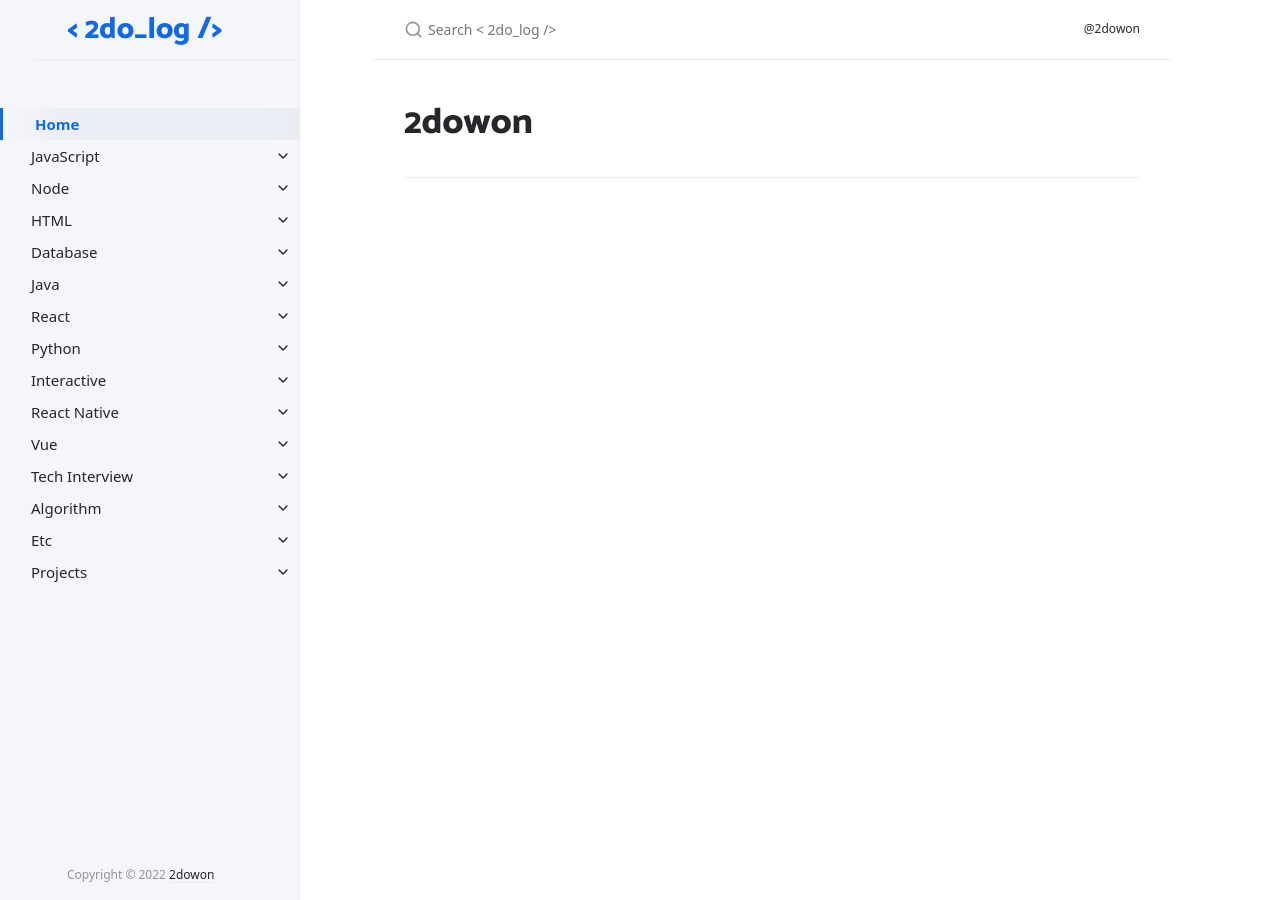
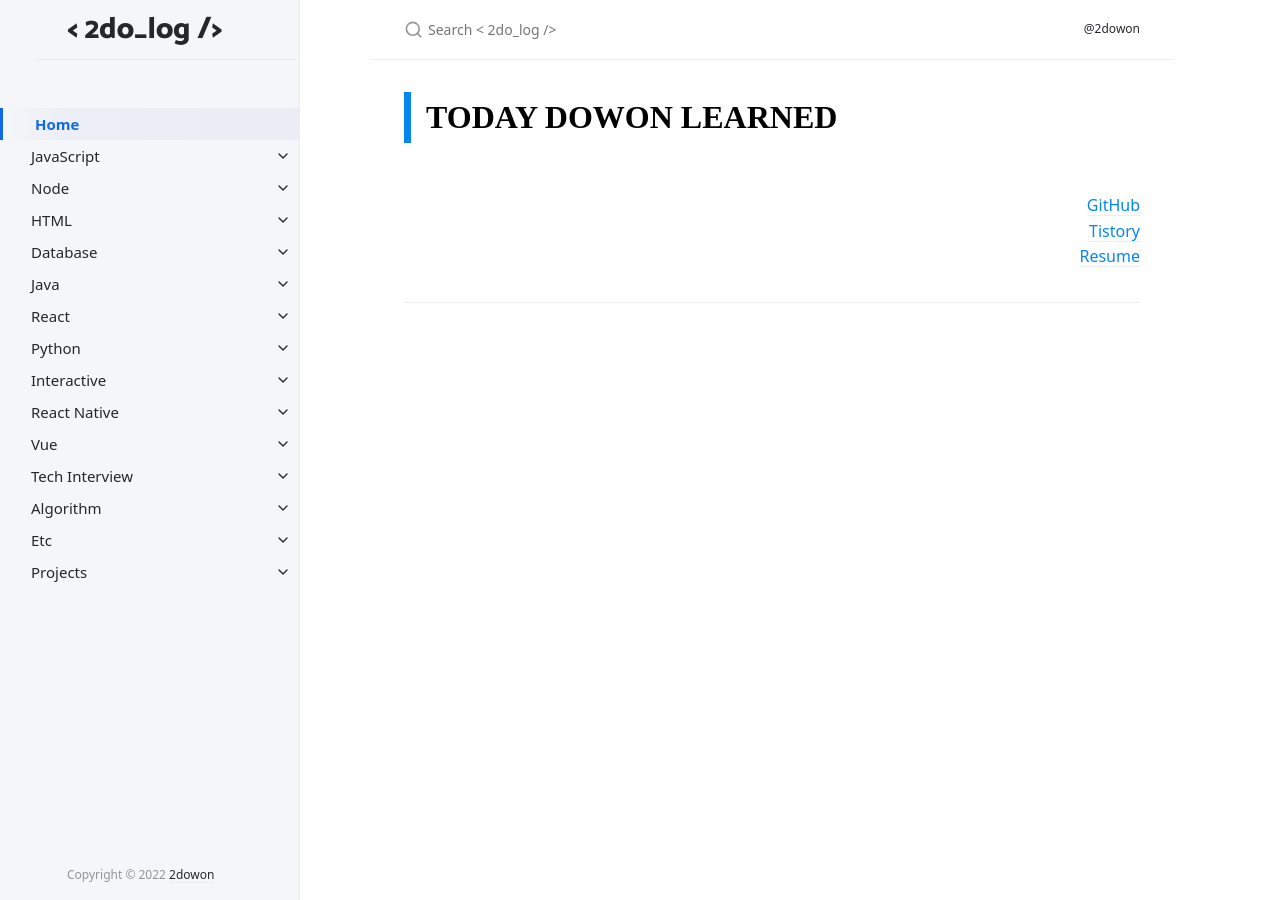
Before and after one commit to 2dowon/2dowon.github.io, a Jekyll site: the page built from index.md, in a window 1280 px wide. Built offline with Jekyll 4.4.1, drawn with Linux system fonts in a browser that asks for light colours; some web fonts are replaced.

Commit message:
update style

```diff
--- a/_includes/head.html
+++ b/_includes/head.html
@@ -21,7 +21,7 @@
   />
 
   <link
-    href="https://fonts.googleapis.com/css2?family=Catamaran:wght@500;600;700;800;900&family=Ubuntu:wght@300;400;500;700&display=swap"
+    href="https://fonts.googleapis.com/css2?family=Catamaran:wght@500;600;700;800;900&family=Gugi&display=swap"
     rel="stylesheet"
   />
 
--- a/_layouts/default.html
+++ b/_layouts/default.html
@@ -42,7 +42,7 @@ layout: table_wrappers
 
   <div class="side-bar" style="width: 300px !important;">
     <div class="site-header">
-      <a href="{{ '/' | absolute_url }}" class="site-title lh-tight" style="font-family: 'Catamaran', sans-serif; font-weight:800; font-size:30px !important; color: #106ae5;">{% include title.html %}</a>
+      <a href="{{ '/' | absolute_url }}" class="site-title lh-tight" style="font-family: 'Catamaran', sans-serif; font-weight:800; font-size:30px !important; ">{% include title.html %}</a>
       <a href="#" id="menu-button" class="site-button">
         <svg viewBox="0 0 24 24" class="icon"><use xlink:href="#svg-menu"></use></svg>
       </a>
--- a/index.md
+++ b/index.md
@@ -6,4 +6,8 @@ description: "Just the Docs is a responsive Jekyll theme with built-in search th
 permalink: /
 ---
 
-# 2dowon
+<div style="font-family: 'Gugi', cursive; font-size:32px; font-weight: 800; border-left: 7px solid #0687f0; padding-left:15px !important; color:#000000; margin-bottom: 50px;">TODAY DOWON LEARNED</div>
+
+<div align="right"><a href="https://github.com/2dowon" style="color:#0687f0;">GitHub</a></div>
+<div align="right"><a href="https://dwon-lee.tistory.com" style="color:#0687f0;">Tistory</a></div>
+<div align="right"><a href="https://sneaky-dewberry-efa.notion.site/Dowon-Lee-5d8a2bc7a6234b63ad24abfd895ee4e9" style="color:#0687f0;">Resume</a></div>
```
